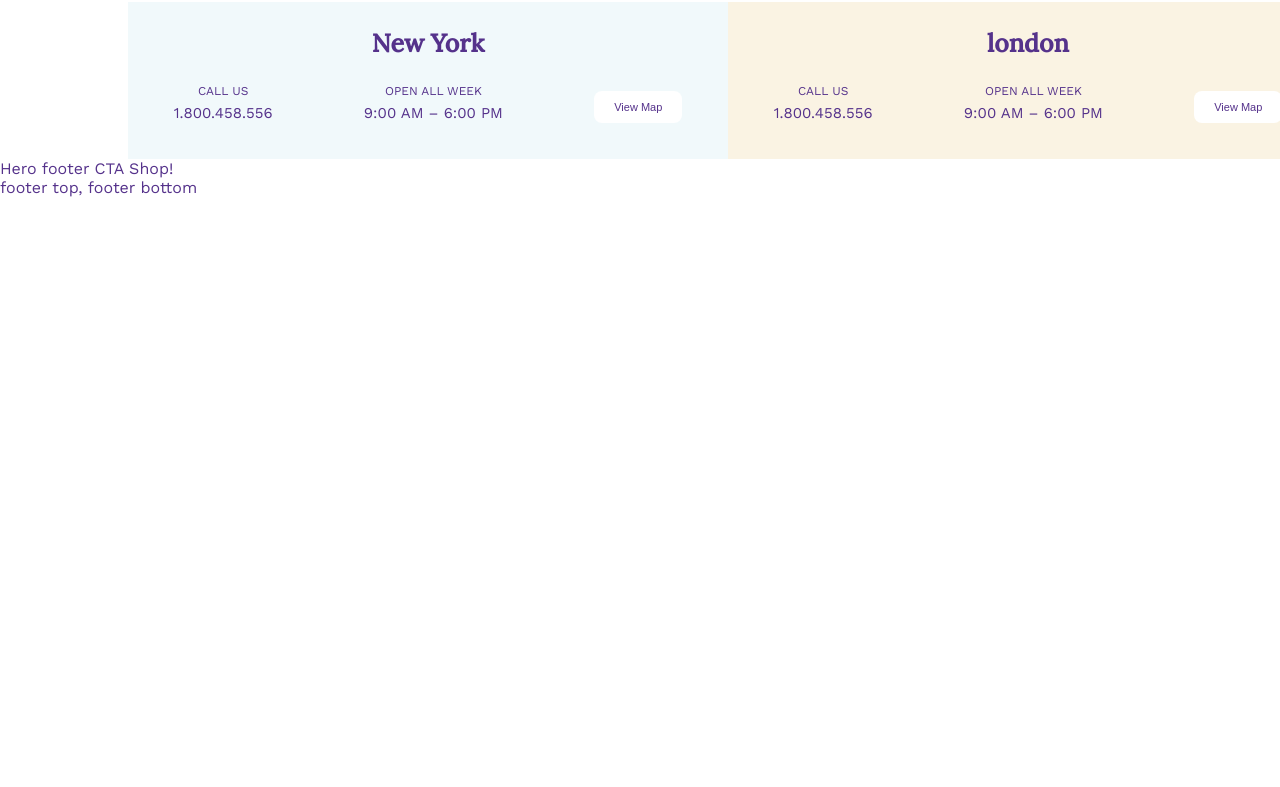
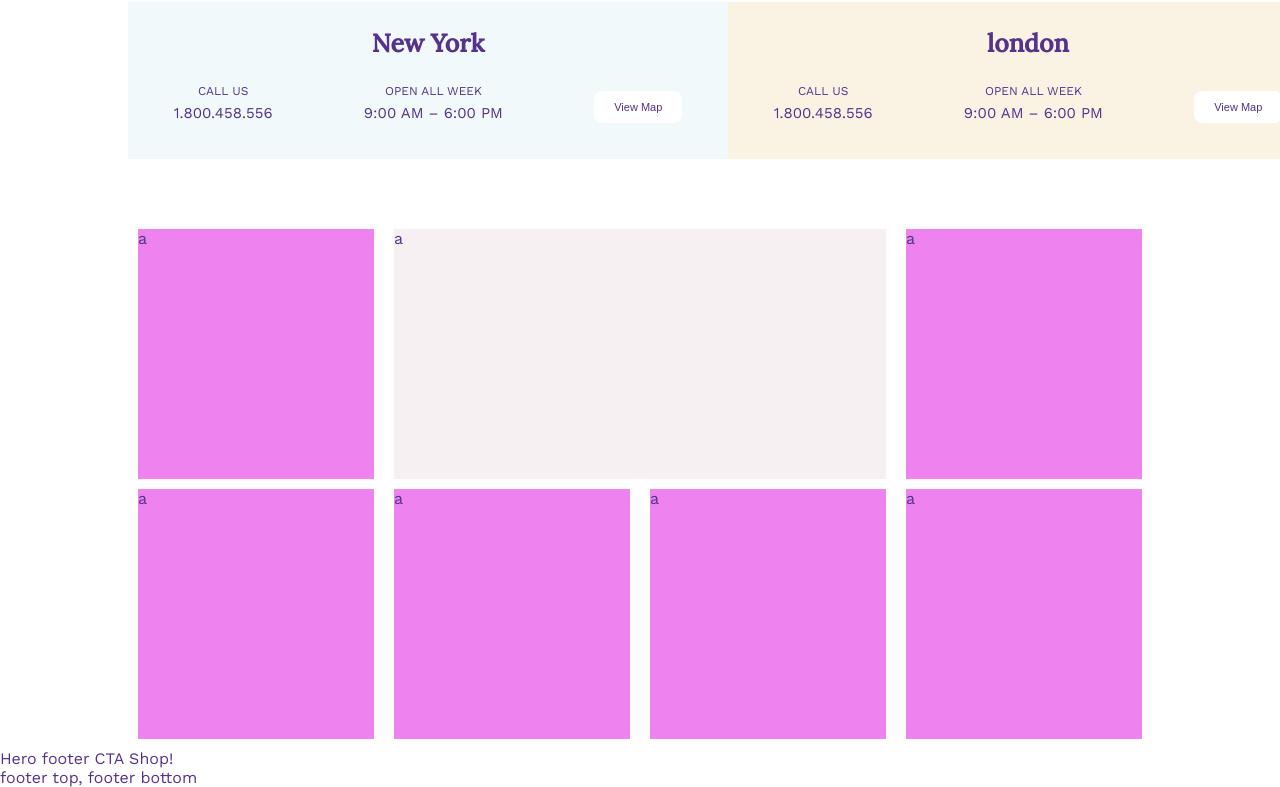
Before and after one commit to mariklim/proj-html-vuejs, a Vue app: page / in a window 1280 px wide. Shown: the part 5210-5997 px from the top of the page. Before the commit the page ends 5407 px from the top, so only its background shows below. Built offline with nearby package versions, Linux system fonts and the light colour scheme.

Commit message:
aggiunto base per section social

```diff
--- a/src/components/Main/Contacts.vue
+++ b/src/components/Main/Contacts.vue
@@ -1,5 +1,6 @@
 <template>
   <section>
+    <section class="visit_shop">
       <div class="text">
         <h5>LOCATIONS</h5>
         <h3>Visit our Bakeries</h3>
@@ -7,7 +8,10 @@
       <div class="container_contacts">
         <div class="contact">
           <div class="contact_img">
-          <img src="../../assets/image/new-york-bk-600x397.jpg" alt="bakery" />
+            <img
+              src="../../assets/image/new-york-bk-600x397.jpg"
+              alt="bakery"
+            />
           </div>
           <div class="adress NY">
             <h3>New York</h3>
@@ -45,6 +49,18 @@
         </div>
       </div>
     </section>
+    <section class="social">
+        <div class="square_img">a</div>
+        <div class="box_CTA">a</div>
+        <div class="square_img">a</div>
+    </section>
+    <div class="social">
+      <div class="square_img">a</div>
+      <div class="square_img">a</div>
+      <div class="square_img">a</div>
+      <div class="square_img">a</div>
+    </div>
+  </section>
 </template>
 
 <script>
@@ -56,14 +72,16 @@ export default {
 <style lang="scss" scoped>
 @import "../../assets/style/common";
 @import "../../assets/style/variables";
-section {
+.visit_shop {
   @include margin_top_bottom_70px;
   @include container_80;
   @include section_header;
+  margin-bottom: 4.375rem;
   .text {
     text-align: center;
   }
   .container_contacts {
+    justify-content: space-between;
     display: flex;
     .adress {
       text-align: center;
@@ -74,17 +92,43 @@ section {
         background-color: $light_pink;
       }
       .adress_data {
-
         display: flex;
         justify-content: space-around;
         align-items: center;
         padding-bottom: 1.875rem;
 
-         p{
-           padding: .1875rem 0
+        p {
+          padding: 0.1875rem 0;
         }
       }
     }
   }
 }
+.social {
+  width: 100%;
+  height: 250px;
+  display: flex;
+  // @include margin_top_bottom_70px;
+  @include container_80;
+  @include section_header;
+  margin-bottom: 10px;
+
+    .square_img {
+      margin: 0 10px;
+      width: calc(25% - 20px);
+      height: 100%;
+      background-color: violet;
+
+
+    }
+    .box_CTA {
+      margin: 0 10px;
+      width: calc(50% - 20px);
+      height: 100%;
+      background-color: $main_color_light;
+
+
+    }
+
+}
 </style>
```
Lines whose indentation alone changed are shown as unchanged.
